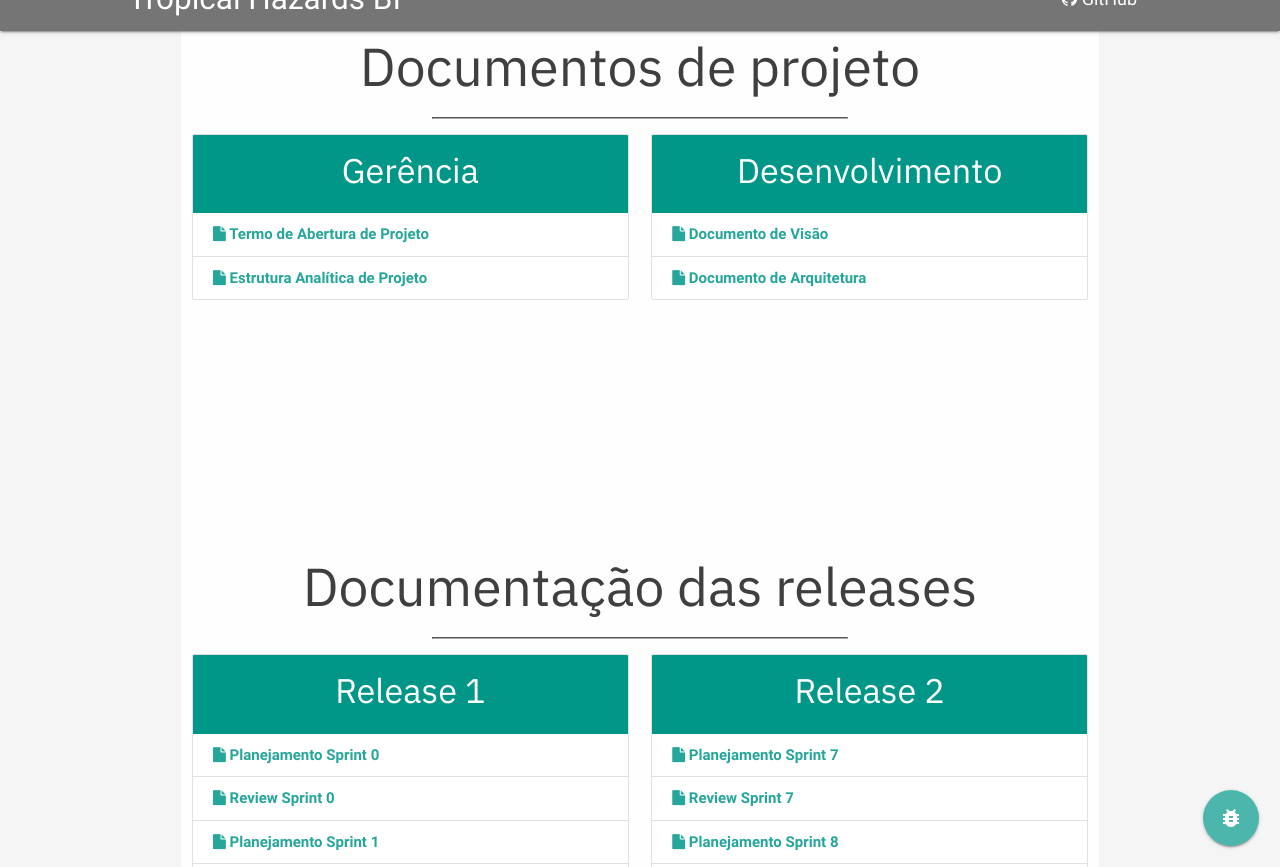
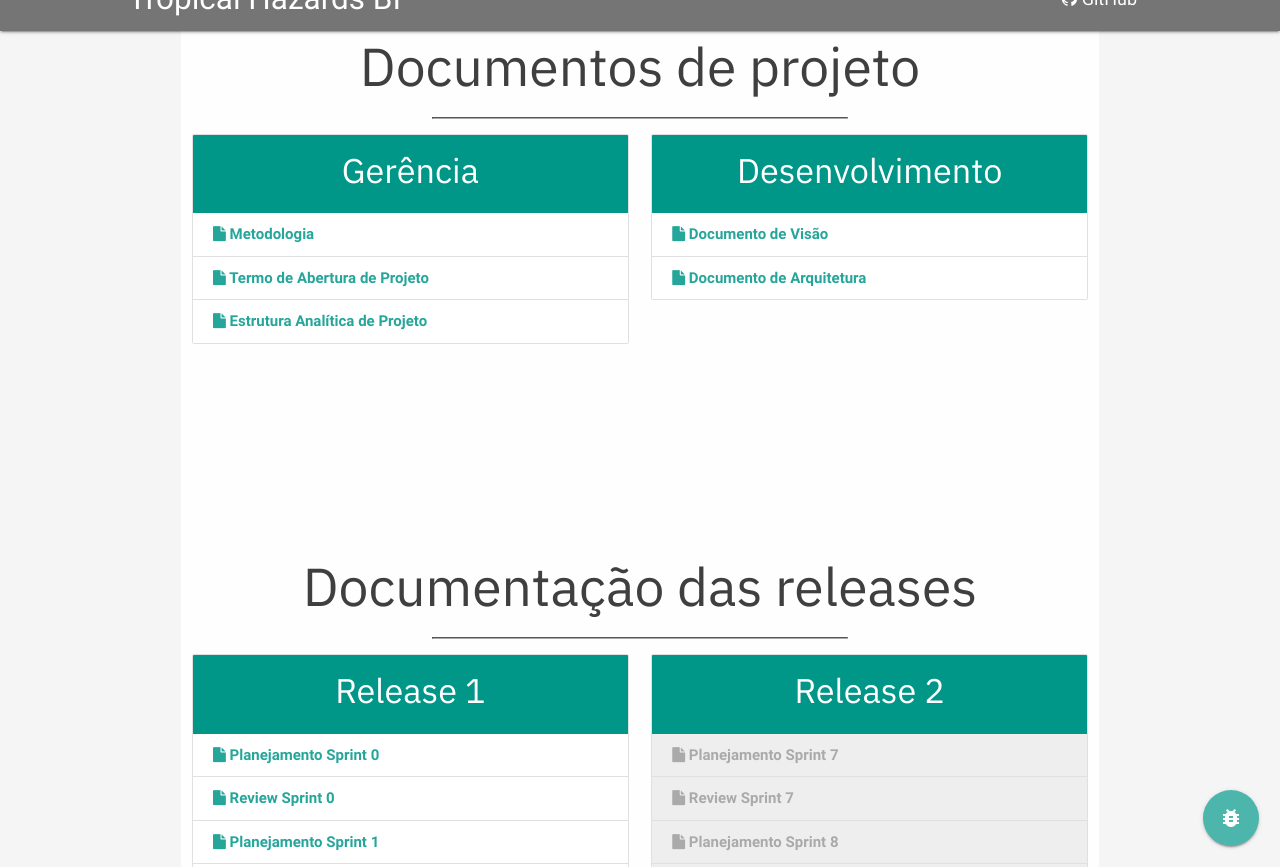
Before and after one commit to fga-eps-mds/2018.1-TropicalHazards-BI, a Jekyll site: the page docs/docsmap.html, which Jekyll copies as it is, in a window 1280 px wide and 900 px high, scrolled down 575 px, cut to the strip 33-900 px from the top of the window. Built offline with Jekyll 4.4.1, drawn with Linux system fonts in a browser that asks for light colours.

Commit message:
[FIX] links that were not good in feedback

```diff
--- a/docs/css/shared.css
+++ b/docs/css/shared.css
@@ -6,6 +6,17 @@
   position: fixed;
   bottom: 1em;
   right: 1em;
+}
+
+main .collection a.disabled {
+  color: #aaa;
+  background-color: #eee;
+  pointer-events: none;
+  cursor: not-allowed;
+}
+
+main .collection a {
+  /* this is to use when theme colors are defined */
 }
 
 .row a,
--- a/docs/docsmap.html
+++ b/docs/docsmap.html
@@ -59,7 +59,6 @@
           </h2>
           <hr>
           <div class="col s12 m6">
-            <!-- EPS -->
             <div class="collection">
               <h4 class="collection-header center-align white-text teal">
                 Gerência
@@ -67,10 +66,13 @@
               <!-- <a href="http://fga-gpp-mds.github.io/2018.1-TropicalHazards-BI/" class="collection-item waves-effect">
                 <span class="fa fa-file"></span>
               </a> -->
-              <a href="http://fga-gpp-mds.github.io/2018.1-TropicalHazards-BI/tap/tap" class="collection-item waves-effect">
+              <a href="http://fga-gpp-mds.github.io/2018.1-TropicalHazards-BI/wiki/metodologia" class="collection-item waves-effect">
+                <span class="fa fa-file"></span> Metodologia
+              </a>
+              <a href="http://fga-gpp-mds.github.io/2018.1-TropicalHazards-BI/TAP/tap" class="collection-item waves-effect">
                 <span class="fa fa-file"></span> Termo de Abertura de Projeto
               </a>
-              <a href="http://fga-gpp-mds.github.io/2018.1-TropicalHazards-BI/eap/" class="collection-item waves-effect">
+              <a href="http://fga-gpp-mds.github.io/2018.1-TropicalHazards-BI/EAP/" class="collection-item waves-effect">
                 <span class="fa fa-file"></span> Estrutura Analítica de Projeto
               </a>
             </div>
@@ -128,25 +130,25 @@
               <a href="http://fga-gpp-mds.github.io/2018.1-TropicalHazards-BI/wiki/R1/sprint_03/sprint_03_planning" class="collection-item waves-effect">
                 <span class="fa fa-file"></span> Planejamento Sprint 3
               </a>
-              <a href="http://fga-gpp-mds.github.io/2018.1-TropicalHazards-BI/wiki/R1/sprint_03/sprint_03_review" class="collection-item waves-effect">
+              <a href="http://fga-gpp-mds.github.io/2018.1-TropicalHazards-BI/wiki/R1/sprint_03/sprint_03_review" class="collection-item waves-effect disabled">
                 <span class="fa fa-file"></span> Review Sprint 3
               </a>
-              <a href="http://fga-gpp-mds.github.io/2018.1-TropicalHazards-BI/wiki/R1/sprint_04/sprint_04_planning" class="collection-item waves-effect">
+              <a href="http://fga-gpp-mds.github.io/2018.1-TropicalHazards-BI/wiki/R1/sprint_04/sprint_04_planning" class="collection-item waves-effect disabled">
                 <span class="fa fa-file"></span> Planejamento Sprint 4
               </a>
-              <a href="http://fga-gpp-mds.github.io/2018.1-TropicalHazards-BI/wiki/R1/sprint_04/sprint_04_review" class="collection-item waves-effect">
+              <a href="http://fga-gpp-mds.github.io/2018.1-TropicalHazards-BI/wiki/R1/sprint_04/sprint_04_review" class="collection-item waves-effect disabled">
                 <span class="fa fa-file"></span> Review Sprint 4
               </a>
-              <a href="http://fga-gpp-mds.github.io/2018.1-TropicalHazards-BI/wiki/R1/sprint_05/sprint_05_planning" class="collection-item waves-effect">
+              <a href="http://fga-gpp-mds.github.io/2018.1-TropicalHazards-BI/wiki/R1/sprint_05/sprint_05_planning" class="collection-item waves-effect disabled">
                 <span class="fa fa-file"></span> Planejamento Sprint 5
               </a>
-              <a href="http://fga-gpp-mds.github.io/2018.1-TropicalHazards-BI/wiki/R1/sprint_05/sprint_05_review" class="collection-item waves-effect">
+              <a href="http://fga-gpp-mds.github.io/2018.1-TropicalHazards-BI/wiki/R1/sprint_05/sprint_05_review" class="collection-item waves-effect disabled">
                 <span class="fa fa-file"></span> Review Sprint 5
               </a>
-              <a href="http://fga-gpp-mds.github.io/2018.1-TropicalHazards-BI/wiki/R1/sprint_06/sprint_06_planning" class="collection-item waves-effect">
+              <a href="http://fga-gpp-mds.github.io/2018.1-TropicalHazards-BI/wiki/R1/sprint_06/sprint_06_planning" class="collection-item waves-effect disabled">
                 <span class="fa fa-file"></span> Planejamento Sprint 6
               </a>
-              <a href="http://fga-gpp-mds.github.io/2018.1-TropicalHazards-BI/wiki/R1/sprint_06/sprint_06_review" class="collection-item waves-effect">
+              <a href="http://fga-gpp-mds.github.io/2018.1-TropicalHazards-BI/wiki/R1/sprint_06/sprint_06_review" class="collection-item waves-effect disabled">
                 <span class="fa fa-file"></span> Review Sprint 6
               </a>
             </div>
@@ -158,46 +160,46 @@
               <h4 class="collection-header center-align white-text teal">
                 Release 2
               </h4>
-              <a href="http://fga-gpp-mds.github.io/2018.1-TropicalHazards-BI/wiki/R2/sprint_07/sprint_07_planning" class="collection-item waves-effect">
+              <a href="http://fga-gpp-mds.github.io/2018.1-TropicalHazards-BI/wiki/R2/sprint_07/sprint_07_planning" class="collection-item waves-effect disabled">
                 <span class="fa fa-file"></span> Planejamento Sprint 7
               </a>
-              <a href="http://fga-gpp-mds.github.io/2018.1-TropicalHazards-BI/wiki/R2/sprint_07/sprint_07_review" class="collection-item waves-effect">
+              <a href="http://fga-gpp-mds.github.io/2018.1-TropicalHazards-BI/wiki/R2/sprint_07/sprint_07_review" class="collection-item waves-effect disabled">
                 <span class="fa fa-file"></span> Review Sprint 7
               </a>
-              <a href="http://fga-gpp-mds.github.io/2018.1-TropicalHazards-BI/wiki/R2/sprint_08/sprint_08_planning" class="collection-item waves-effect">
+              <a href="http://fga-gpp-mds.github.io/2018.1-TropicalHazards-BI/wiki/R2/sprint_08/sprint_08_planning" class="collection-item waves-effect disabled">
                 <span class="fa fa-file"></span> Planejamento Sprint 8
               </a>
-              <a href="http://fga-gpp-mds.github.io/2018.1-TropicalHazards-BI/wiki/R2/sprint_08/sprint_08_review" class="collection-item waves-effect">
+              <a href="http://fga-gpp-mds.github.io/2018.1-TropicalHazards-BI/wiki/R2/sprint_08/sprint_08_review" class="collection-item waves-effect disabled">
                 <span class="fa fa-file"></span> Review Sprint 8
               </a>
-              <a href="http://fga-gpp-mds.github.io/2018.1-TropicalHazards-BI/wiki/R2/sprint_09/sprint_09_planning" class="collection-item waves-effect">
+              <a href="http://fga-gpp-mds.github.io/2018.1-TropicalHazards-BI/wiki/R2/sprint_09/sprint_09_planning" class="collection-item waves-effect disabled">
                 <span class="fa fa-file"></span> Planejamento Sprint 9
               </a>
-              <a href="http://fga-gpp-mds.github.io/2018.1-TropicalHazards-BI/wiki/R2/sprint_09/sprint_09_review" class="collection-item waves-effect">
+              <a href="http://fga-gpp-mds.github.io/2018.1-TropicalHazards-BI/wiki/R2/sprint_09/sprint_09_review" class="collection-item waves-effect disabled">
                 <span class="fa fa-file"></span> Review Sprint 9
               </a>
-              <a href="http://fga-gpp-mds.github.io/2018.1-TropicalHazards-BI/wiki/R2/sprint_10/sprint_10_planning" class="collection-item waves-effect">
+              <a href="http://fga-gpp-mds.github.io/2018.1-TropicalHazards-BI/wiki/R2/sprint_10/sprint_10_planning" class="collection-item waves-effect disabled">
                 <span class="fa fa-file"></span> Planejamento Sprint 10
               </a>
-              <a href="http://fga-gpp-mds.github.io/2018.1-TropicalHazards-BI/wiki/R2/sprint_10/sprint_10_review" class="collection-item waves-effect">
+              <a href="http://fga-gpp-mds.github.io/2018.1-TropicalHazards-BI/wiki/R2/sprint_10/sprint_10_review" class="collection-item waves-effect disabled">
                 <span class="fa fa-file"></span> Review Sprint 10
               </a>
-              <a href="http://fga-gpp-mds.github.io/2018.1-TropicalHazards-BI/wiki/R2/sprint_11/sprint_11_planning" class="collection-item waves-effect">
+              <a href="http://fga-gpp-mds.github.io/2018.1-TropicalHazards-BI/wiki/R2/sprint_11/sprint_11_planning" class="collection-item waves-effect disabled">
                 <span class="fa fa-file"></span> Planejamento Sprint 11
               </a>
-              <a href="http://fga-gpp-mds.github.io/2018.1-TropicalHazards-BI/wiki/R2/sprint_11/sprint_11_review" class="collection-item waves-effect">
+              <a href="http://fga-gpp-mds.github.io/2018.1-TropicalHazards-BI/wiki/R2/sprint_11/sprint_11_review" class="collection-item waves-effect disabled">
                 <span class="fa fa-file"></span> Review Sprint 11
               </a>
-              <a href="http://fga-gpp-mds.github.io/2018.1-TropicalHazards-BI/wiki/R2/sprint_12/sprint_12_planning" class="collection-item waves-effect">
+              <a href="http://fga-gpp-mds.github.io/2018.1-TropicalHazards-BI/wiki/R2/sprint_12/sprint_12_planning" class="collection-item waves-effect disabled">
                 <span class="fa fa-file"></span> Planejamento Sprint 12
               </a>
-              <a href="http://fga-gpp-mds.github.io/2018.1-TropicalHazards-BI/wiki/R2/sprint_12/sprint_12_review" class="collection-item waves-effect">
+              <a href="http://fga-gpp-mds.github.io/2018.1-TropicalHazards-BI/wiki/R2/sprint_12/sprint_12_review" class="collection-item waves-effect disabled">
                 <span class="fa fa-file"></span> Review Sprint 12
               </a>
-              <a href="http://fga-gpp-mds.github.io/2018.1-TropicalHazards-BI/wiki/R2/sprint_13/sprint_13_planning" class="collection-item waves-effect">
+              <a href="http://fga-gpp-mds.github.io/2018.1-TropicalHazards-BI/wiki/R2/sprint_13/sprint_13_planning" class="collection-item waves-effect disabled">
                 <span class="fa fa-file"></span> Planejamento Sprint 13
               </a>
-              <a href="http://fga-gpp-mds.github.io/2018.1-TropicalHazards-BI/wiki/R2/sprint_13/sprint_13_review" class="collection-item waves-effect">
+              <a href="http://fga-gpp-mds.github.io/2018.1-TropicalHazards-BI/wiki/R2/sprint_13/sprint_13_review" class="collection-item waves-effect disabled">
                 <span class="fa fa-file"></span> Review Sprint 13
               </a>
             </div>
```
Also changed, not shown: docs/ISSUE_TEMPLATE.md (renamed from docs/ISSUE_TEMPLATE/ISSUE_TEMPLATE.md), docs/PULL_REQUEST_TEMPLATE.md (renamed from docs/PULL_REQUEST_TEMPLATE/PULL_REQUEST_TEMPLATE.md).
